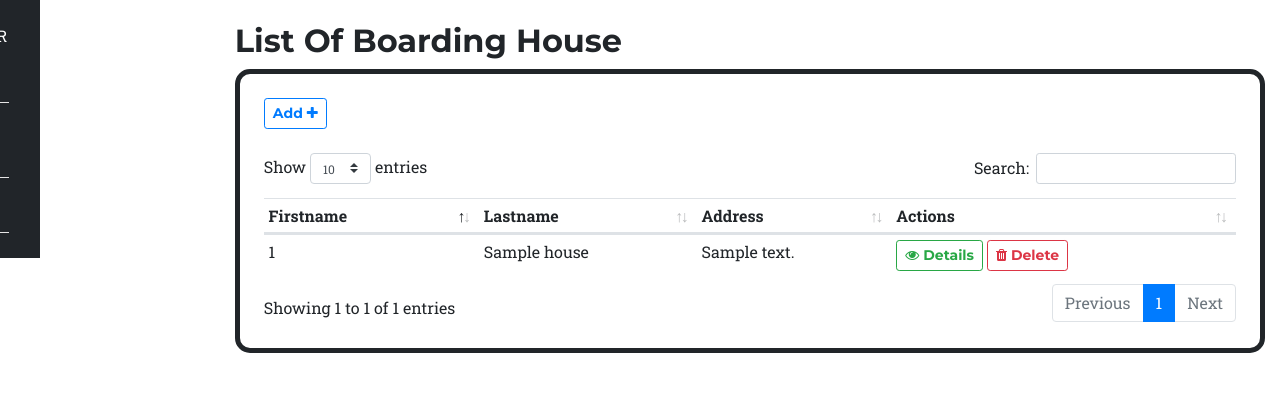
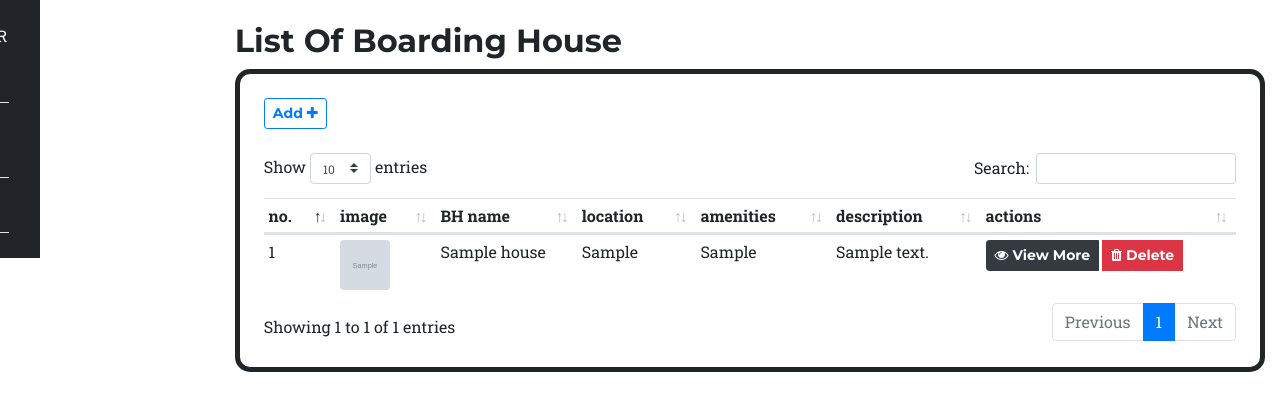
Before and after one commit to marvin697/CLIENT, a PHP site: page /CLIENT/list.php in a window 1280 px wide. Shown: the part 128-539 px from the top of the page. Run offline with PHP 8.4, Linux system fonts and the light colour scheme; the visitor is signed in with stand-in values (Sample User, id 1); tables that the repository leaves empty or names only in its code hold one stand-in row (values such as "Sample post"); grey boxes marked "Sample" are stand-in pictures; some libraries are stand-ins or nearby versions; some web fonts are replaced.

Commit message:
code updates

```diff
--- a/list.php
+++ b/list.php
@@ -7,14 +7,17 @@
 <nav class="navbar navbar-expand-lg navbar-dark" style="background-color:#212529;" id="mainNav">
     <div class="container">
         <a class="navbar-brand js-scroll-trigger" href="#">BH LOCATOR</a>
-        <button class="navbar-toggler navbar-toggler-right" type="button" data-toggle="collapse" data-target="#navbarResponsive" aria-controls="navbarResponsive" aria-expanded="false" aria-label="Toggle navigation">
+        <button class="navbar-toggler navbar-toggler-right" type="button" data-toggle="collapse"
+            data-target="#navbarResponsive" aria-controls="navbarResponsive" aria-expanded="false"
+            aria-label="Toggle navigation">
             Menu
             <i class="fa fa-bars"></i>
         </button>
         <div class="collapse navbar-collapse" id="navbarResponsive">
             <ul class="navbar-nav text-uppercase ml-auto">
                 <li class="nav-item">
-              <a class="nav-link" href="#"><?php echo $_SESSION['fullname']; ?> <?php if($_SESSION['role'] == 'admin'){ echo "(Admin)"; } ?></a>
+                    <a class="nav-link" href="#"><?php echo $_SESSION['fullname']; ?>
+                        <?php if($_SESSION['role'] == 'admin'){ echo "(Admin)"; } ?></a>
                 </li>
                 <li class="nav-item">
                     <a href="logout.php" class="nav-link">Logout</a>
@@ -37,7 +40,8 @@
                 <h2>List Of Boarding House</h2>
                 <div id="tableStyle" class="card p-4">
                     <div class="">
-						<a href="add_bh.php"><button class="btn btn-sm btn-outline-primary  mb-4">Add <i class="fa fa-plus"></i></button></a>
+                        <a href="add_bh.php"><button class="btn btn-sm btn-outline-primary  mb-4">Add <i
+                                    class="fa fa-plus"></i></button></a>
                     </div>
                     <div class="table-responsive">
                         <?php
@@ -51,27 +55,60 @@
                         <table id="example" class="table table-sm ">
                             <thead>
                                 <tr>
-									<th>Firstname</th>
-									<th>Lastname</th>
-									<th>Address</th>
-									<th>Actions</th>
+                                    <th>no.</th>
+                                    <th>image</th>
+                                    <th>BH name</th>
+                                    <th>location</th>
+                                    <th>amenities</th>
+                                    <th>description</th>
+                                    <th>actions</th>
                                 </tr>
                             </thead>
                             <tbody id="myTable">
-								<?php while ($row = $result->fetch_row()) : ?>
+                                <?php $i= 1; while ($row = $result->fetch_row()) : ?>
                                 <tr>
-									<td><?php echo $row['0'];?></td>
+                                    <td><?php echo $i++;?></td>
+                                    <td><a target="_blank" href="models/upload_bh/<?php echo $row['5']; ?>"><img
+                                                src="models/upload_bh/<?php echo $row[5]; ?>"
+                                                class="mr-0 mt-0 rounded" height="50px" width="50px"></a></td>
                                     <td><?php echo $row['1'];?></td>
+                                    <td><?php echo $row['3'];?></td>
+                                    <td><?php echo $row['4'];?></td>
                                     <td><?php echo $row['2'];?></td>
                                     <td>
-										<button type="button" class="btn btn-outline-success btn-sm" data-toggle="modal"
-											data-target="#exampleModal<?php echo $row['0']; ?>">
-											<i class="fa fa-eye" aria-hidden="true"></i> Details
+                                        <div class="btn-group">
+											 <a href="models/activate-deactivate.php?activate_user=<?= $row['0'] ?>"
+                                                    class="btn btn-sm btn-dark mr-1"><i
+                                                        class="fa fa-eye "></i> View More</a>
+												<a href="#" type="button" data-toggle="modal"
+                                                    data-target="#exampleModal<?php echo $row['0']; ?>"
+                                                    class="btn btn-sm btn-danger ">
+                                                    <i class="fa fa-trash "></i> Delete
+                                                </a>
+
+
+                                                <!-- Modal -->
+                                                <div class="modal fade" id="exampleModal<?php echo $row['0']; ?>" tabindex="-1" aria-labelledby="exampleModalLabel" aria-hidden="true">
+                                                <div class="modal-dialog">
+                                                    <div class="modal-content">
+                                                    <div class="modal-header">
+                                                        <h5 class="modal-title" id="exampleModalLabel">Delete Boarding House <?php echo $row['0']; ?> </h5>
+                                                        <button type="button" class="close" data-dismiss="modal" aria-label="Close">
+                                                        <span aria-hidden="true">&times;</span>
                                                         </button>
-										<button type="button" class="btn btn-outline-danger btn-sm" data-toggle="modal"
-											data-target="#exampleModal<?php echo $row['0']; ?>">
-											<i class="fa fa-trash" aria-hidden="true"></i> Delete
-										</button>
+                                                    </div>
+                                                    <div class="modal-body">
+                                                        <span class="fw-20">Are you sure you want to delete <?= $row['1']; ?>? </span>
+                                                    </div>
+                                                    <div class="modal-footer">
+                                                        <button type="button" class="btn btn-outline-secondary" data-dismiss="modal">Close</button>
+                                                        <a href="models/delete.php?bhouse_id=<?= $row['0'] ?>"><button type="button" class="btn btn-danger">Delete</button></a>
+                                                    </div>
+                                                    </div>
+                                                </div>
+                                                </div>
+                                                <!--End Modal -->
+                                        </div>
                                     </td>
 
 
@@ -91,9 +128,9 @@
     </div>
 </section>
 <style>
-	#tableStyle{
+#tableStyle {
     border-style: groove;
-		border: 5px solid ;
+    border: 5px solid;
     border-radius: 15px;
 }
 </style>
--- a/users.php
+++ b/users.php
@@ -55,6 +55,7 @@
                         <table id="example" class="table table-sm ">
                             <thead>
                                 <tr>
+                                    <th>no.</th>
                                     <th>profile</th>
                                     <th>fullname</th>
                                     <th>contact number</th>
@@ -62,12 +63,13 @@
                                     <th>username</th>
                                     <th>role</th>
                                     <th>status</th>
-                                    <th>Actions</th>
+                                    <th>actions</th>
                                 </tr>
                             </thead>
                             <tbody id="myTable">
-                                <?php while ($row = $result->fetch_row()) : ?>
+                                <?php $i = 1; while ($row = $result->fetch_row()) : ?>
                                 <tr>
+                                    <td><?php echo $i++;?></td>
                                     <td><a target="_blank" href="models/upload_profile/<?php echo $row['6']; ?>"><img
                                                 src="models/upload_profile/<?php echo $row[6]; ?>"
                                                 class="mr-0 mt-0 rounded" height="50px" width="50px"></a></td>
```
Also changed, not shown: forms/b-house.php (+6 -5 lines), models/delete.php (+12 -0 lines), models/register.php (+67 -0 lines), models/upload_bh/house.png (added). Lines whose indentation alone changed are shown as unchanged.
